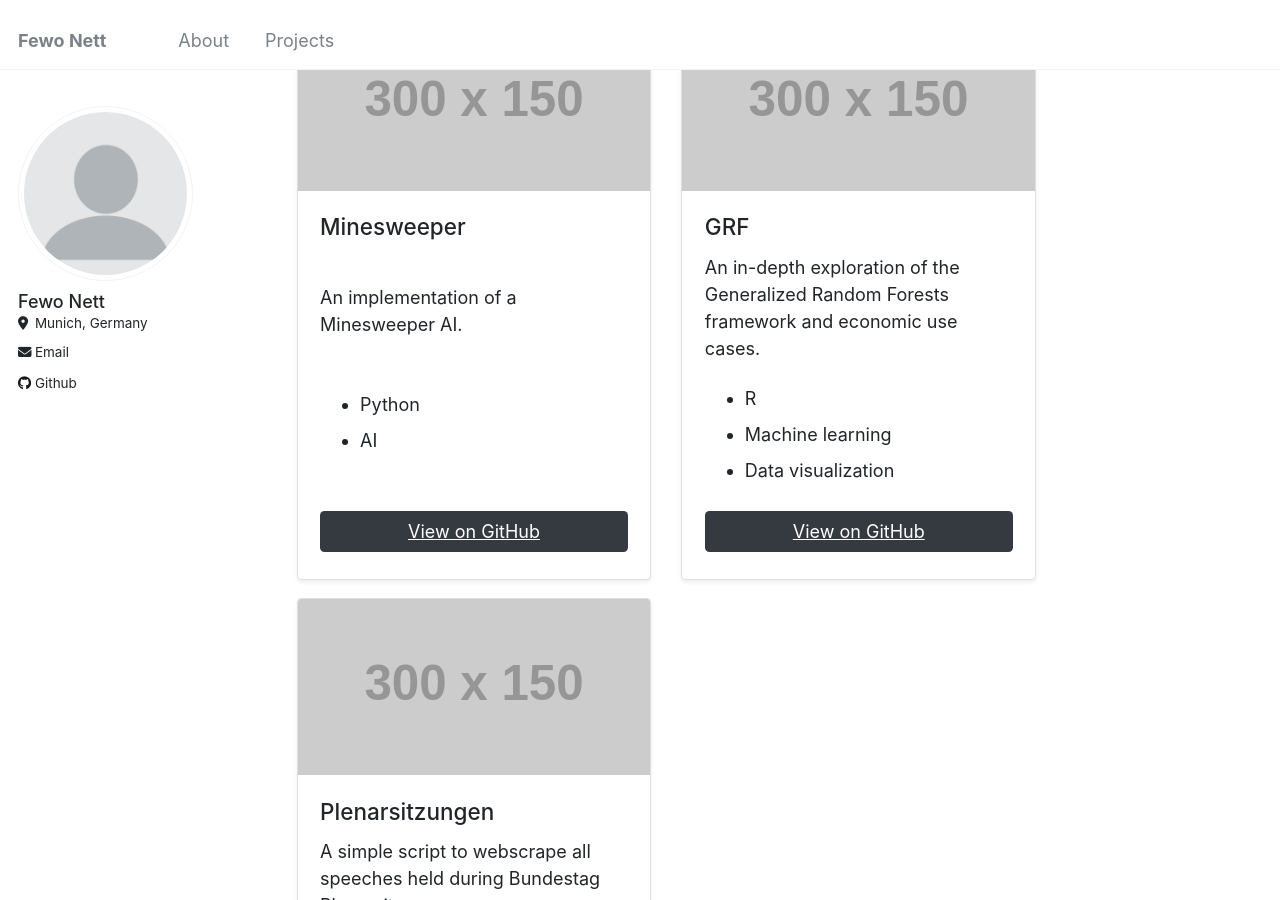
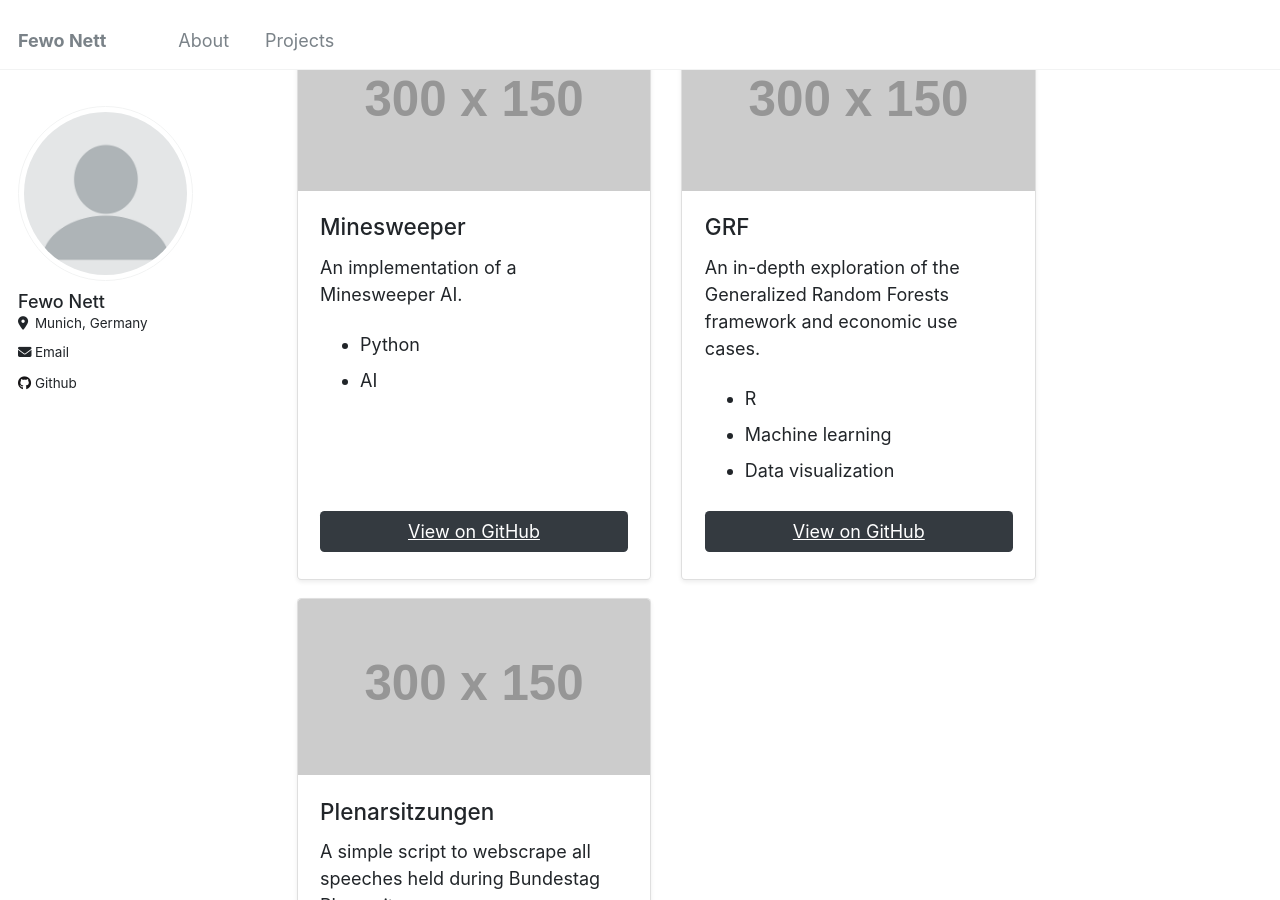
Before and after one commit to fewonett/fewonett.github.io, a Jekyll site: the page built from _pages/about.html, in a window 1280 px wide and 900 px high, scrolled down 1846 px. Built offline with Jekyll 4.4.1, drawn with Linux system fonts in a browser that asks for light colours.

Commit message:
Update about.html

```diff
--- a/_pages/about.html
+++ b/_pages/about.html
@@ -88,7 +88,7 @@ redirect_from:
             <li>Python</li>
             <li>AI</li>
           </ul>
-          <a href="https://github.com/your-username/minesweeper" class="btn btn-dark">View on GitHub</a>
+          <a href="https://github.com/your-username/minesweeper" class="btn btn-dark mt-auto">View on GitHub</a>
         </div>
       </div>
     </div>
```
